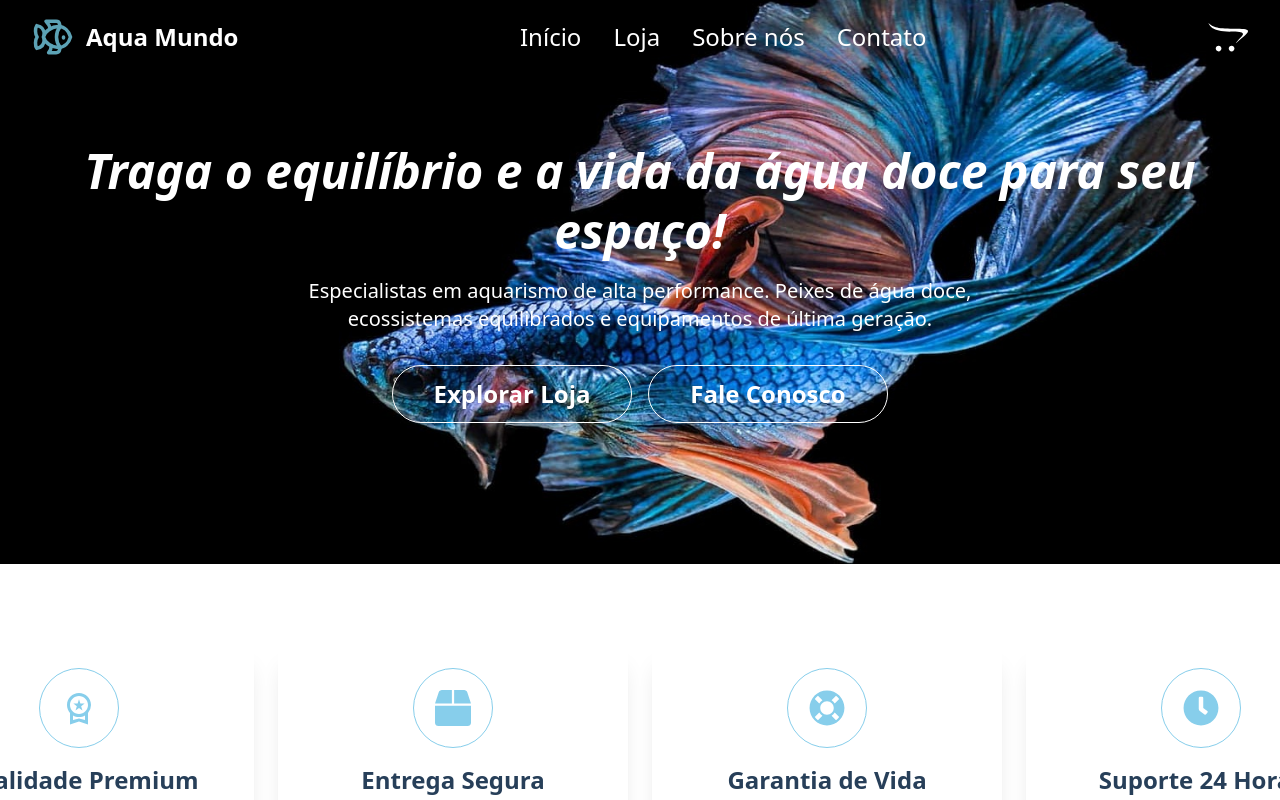
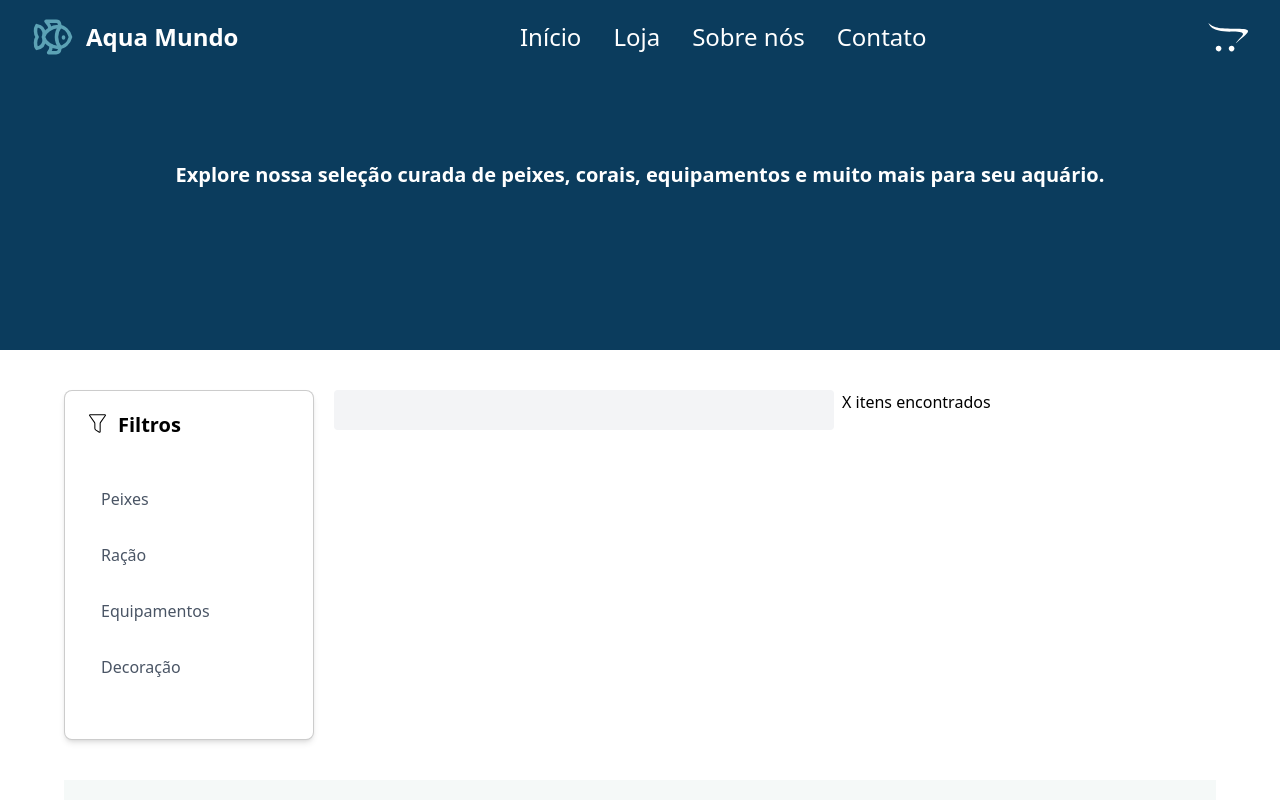
Before and after one commit to Ns-victo/aquamundo, a React (Vite) app in the folder aquamundo/: page /loja in a window 1280 px wide. Shown: the top 800 px of the page. Built offline with nearby package versions, Linux system fonts and the light colour scheme.

Commit message:
tela loja em desenvolvimento

```diff
--- a/aquamundo/package.json
+++ b/aquamundo/package.json
@@ -10,9 +10,11 @@
     "preview": "vite preview"
   },
   "dependencies": {
+    "@types/react-router-dom": "^5.3.3",
     "react": "^19.2.0",
     "react-dom": "^19.2.0",
-    "react-icons": "^5.5.0"
+    "react-icons": "^5.5.0",
+    "react-router-dom": "^7.13.1"
   },
   "devDependencies": {
     "@eslint/js": "^9.39.1",
--- a/aquamundo/src/App.tsx
+++ b/aquamundo/src/App.tsx
@@ -1,62 +1,24 @@
-import Header from "./components/header/header"
-import Layout from "./components/layout/layout"
-import Categorias from "./components/categorias/categorias"
-import DestaquesSemana from "./components/destaques/destaquesSemana"
-import Entrarcontato from "./components/entrarcontato/entrarcontato"
-import Footer from "./components/footer/footer"
+import { Routes, Route } from "react-router-dom"
+import Header from "./components/header/header";
 
-/* PALETA DE CORES DO PROJETO (Referência):
-   - #e7f0ed: Verde menta claríssimo (Fundo)
-   - #273f59: Azul petróleo (Textos escuros)
-   - #5ca2b5: Azul turquesa (Destaques e Ícones)
-   - #76b698: Verde suave (Acentos)
-*/
+import Home from "./pages/home/home";
+import Loja from "./pages/loja/loja";
+
+
 
 function App() {
-
   return (
-    /* WRAPPER PRINCIPAL:
-       - min-h-screen: Garante que o site ocupe no mínimo a altura total da tela,
-         evitando que o footer suba em telas muito grandes.
-       - flex flex-col: Organiza Header, Main e Footer em uma coluna vertical.
-       - bg-white: Cor de fundo base da página.
-       - overflow-x-hidden: Trava de segurança para impedir qualquer scroll lateral indesejado
-         que possa quebrar o layout no mobile.
-    */
-    <div className="min-h-screen flex flex-col bg-white overflow-x-hidden ">
-
-      {/* COMPONENTE DE CABEÇALHO:
-          Fica fixo no topo e gerencia a navegação principal.
-      */}
+    <>
       <Header />
 
-      {/* ÁREA DE CONTEÚDO PRINCIPAL:
-          - main: Tag semântica importante para SEO e acessibilidade.
-          - flex-1: Faz com que o conteúdo principal "empurre" o footer para o final da página,
-            mesmo que haja pouco texto.
-          - w-full: Garante que as seções ocupem 100% da largura disponível.
-      */}
-      <main className="flex-1 w-full">
-        {/* Seção Hero e Benefícios */}
-        <Layout />
+      <Routes>
+        <Route path="/" element={<Home />} />
+        <Route path="/loja" element={<Loja />} />
 
-        {/* Navegação por tipos de produtos */}
-        <Categorias />
 
-        {/* Vitrine de produtos em destaque */}
-        <DestaquesSemana />
-
-        {/* Chamada para ação (CTA) e dúvidas */}
-        <Entrarcontato />
-      </main>
-
-      {/* COMPONENTE DE RODAPÉ:
-          Contém informações institucionais, links e contatos.
-      */}
-      <Footer />
-
-    </div>
-  )
+      </Routes>
+    </>
+  );
 }
 
-export default App
+export default App;
--- /dev/null
+++ b/aquamundo/src/components/campobuscar/campobuscar.tsx
@@ -0,0 +1,14 @@
+
+export default function CampoBuscar() {
+    return (
+        <div className="flex flex-row ">
+            <div className="bg-gray-100 w-[500px] h-10 rounded ">
+                <input  className="bg-transparent  w-full border-none focus:outline-none"
+                 type="text" />
+
+            </div>
+
+            <h3 className="ml-2 justify-center items-center ">X itens encontrados</h3>
+        </div>
+    )
+}
--- /dev/null
+++ b/aquamundo/src/components/cardfiltros/cardfiltros.tsx
@@ -0,0 +1,30 @@
+import { CiFilter } from "react-icons/ci";
+
+
+export default function CardFiltros() {
+    return (
+        <div className="w-[250px] min-h-[350px] bg-white flex flex-col
+                        items-center gap-10 justify-start items-start
+                        border border-black/20 rounded-lg shadow-md p-5">
+            <div className="flex flex-row ">
+                <CiFilter size={25} />
+                <h3 className="font-bold ml-2 text-xl">Filtros</h3>
+            </div>
+            <div className="flex flex-col gap-4  w-full">
+                <button className=" w-full text-start text-gray-600 py-2 px-4 rounded hover:bg-blue-200 transition cursor-pointer hover:text-blue-800">
+                    Peixes
+                </button>
+                <button className=" w-full text-start text-gray-600 py-2 px-4 rounded hover:bg-blue-200 transition cursor-pointer hover:text-blue-800">
+                    Ração
+                </button>
+                <button className="w-full text-start text-gray-600 py-2 px-4 rounded hover:bg-blue-200 transition cursor-pointer hover:text-blue-800">
+                    Equipamentos
+                </button>
+                <button className="w-full text-start text-gray-600 py-2 px-4 rounded hover:bg-blue-200 transition cursor-pointer hover:text-blue-800">
+                    Decoração
+                </button>
+            </div>
+
+        </div>
+    );
+}
--- a/aquamundo/src/components/header/header.tsx
+++ b/aquamundo/src/components/header/header.tsx
@@ -2,13 +2,24 @@ import { LuFish } from "react-icons/lu";
 import { FaOpencart } from "react-icons/fa6";
 import { useEffect, useState } from "react";
 import { AiOutlineMenu } from "react-icons/ai";
+import { Link } from "react-router-dom";
 
 import MenuMobile from "../menuMobile/menuMobile";
 
 export default function Header() {
 
+  /* ESTADO DO MENU MOBILE:
+     - openMenu: Booleano que controla se o menu mobile está aberto ou fechado.
+     - setOpenMenu: Função responsável por atualizar o estado do menu.
+     - Inicialmente começa como 'false', ou seja, menu fechado.
+  */
   const [openMenu, setOpenMenu] = useState(false);
 
+  /* FUNÇÃO DE TOGGLE DO MENU:
+     - toggleMenu: Alterna o estado atual do menu mobile.
+     - prev => !prev: Inverte o valor anterior (true vira false e vice-versa).
+     - Utilizado ao clicar no ícone do menu hambúrguer.
+  */
   const toggleMenu = () => {
     setOpenMenu(prev => !prev);
   }
@@ -54,11 +65,14 @@ export default function Header() {
       {/* CONTAINER ALINHADOR:
          - max-w-7xl mx-auto: Mantém o menu alinhado com o restante do site.
          - justify-between: Separa a Logo, a Navegação e o Carrinho.
+         - px-8 py-4: Espaçamento interno horizontal e vertical para manter o layout equilibrado.
       */}
       <div className="max-w-7xl mx-auto flex items-center justify-between px-8 py-4 ">
 
         {/* ÁREA DA LOGO:
-           - O ícone e o texto mudam de cor dinamicamente conforme o scroll.
+           - Contém o ícone da marca e o nome da empresa.
+           - flex items-center gap-3: Mantém ícone e texto alinhados horizontalmente com espaçamento.
+           - As cores mudam dinamicamente dependendo do estado de scroll.
         */}
         <div className="flex items-center gap-3">
           <LuFish
@@ -75,30 +89,49 @@ export default function Header() {
         </div>
 
         {/* NAVEGAÇÃO PRINCIPAL:
-           - .map(): Gera os links automaticamente.
-           - hover:text-[#5ca2b5]: Feedback visual ao passar o mouse.
+           - hidden sm:block: Esconde o menu em telas pequenas (mobile).
+           - A navegação aparece apenas a partir do breakpoint "sm".
         */}
         <nav className="hidden sm:block">
+
+          {/* LISTA DE LINKS:
+             - flex gap-8: Distribui os links horizontalmente com espaçamento.
+             - .map(): Percorre um array de objetos contendo label e rota.
+             - Essa abordagem evita repetição de código e facilita manutenção.
+          */}
           <ul className="flex gap-8 ">
-            {["Início", "Loja", "Sobre nós", "Contato"].map(item => (
-              <li key={item}>
-                <a
-                  className={`text-2xl cursor-pointer transition-colors ${
+            {[
+              { label: "Início", to: "/" },
+              { label: "Loja", to: "/loja" },
+              { label: "Sobre nós", to: "/sobre" },
+              { label: "Contato", to: "/contato" },
+            ].map(nav => (
+
+              /* ITEM DA LISTA DE NAVEGAÇÃO:
+                 - key={nav.label}: Chave única exigida pelo React para listas.
+                 - Cada item renderiza um Link para navegação interna.
+              */
+              <li key={nav.label}>
+                <Link
+                  to={nav.to}
+                  className={`text-2xl transition-colors ${
                     scrolled
                       ? "text-blue-900 hover:text-[#5ca2b5]"
                       : "text-white hover:text-[#5ca2b5]"
                   }`}
                 >
-                  {item}
-                </a>
+                  {nav.label}
+                </Link>
               </li>
             ))}
           </ul>
         </nav>
 
         {/* ÍCONE DE CARRINHO:
-           - FaOpencart: Ícone intuitivo de compras.
-           - transition-colors: Suaviza a troca de cor branca para azul.
+           - Representa o acesso ao carrinho de compras.
+           - hidden sm:block: Aparece apenas em telas maiores.
+           - hover:text: Aplica feedback visual ao passar o mouse.
+           - transition-colors: Suaviza a mudança de cores.
         */}
         <FaOpencart
           size={40}
@@ -108,6 +141,13 @@ export default function Header() {
               : "text-white hover:text-[#5ca2b5]"
           }`}
         />
+
+        {/* ÍCONE DE MENU MOBILE (HAMBÚRGUER):
+           - AiOutlineMenu: Ícone utilizado para abrir o menu em telas pequenas.
+           - block sm:hidden: Visível apenas no mobile.
+           - onClick={toggleMenu}: Executa a função que abre ou fecha o menu.
+           - transition-colors: Mantém a transição suave entre cores.
+        */}
         <AiOutlineMenu
           size={35}
           onClick={toggleMenu}
@@ -121,12 +161,14 @@ export default function Header() {
 
       </div>
 
+      {/* RENDERIZAÇÃO CONDICIONAL DO MENU MOBILE:
+         - openMenu && <MenuMobile />
+         - O menu mobile só aparece quando openMenu for true.
+         - onClose={toggleMenu}: Permite que o menu se feche ao clicar em algum botão interno.
+      */}
       { openMenu && <MenuMobile onClose={toggleMenu} /> }
 
     </header>
 
-
-
-
   );
 }
--- a/aquamundo/src/pages/loja/loja.tsx
+++ b/aquamundo/src/pages/loja/loja.tsx
@@ -1,8 +1,29 @@
+import CardFiltros from "../../components/cardfiltros/cardfiltros";
+import CampoBuscar from "../../components/campobuscar/campobuscar";
+import DestaquesSemana from "../../components/destaques/destaquesSemana";
 
-export default function Loja () {
-    return (
-        <div>
-            <h1>Testando</h1>
+export default function Loja() {
+  return (
+    <div className="w-full flex flex-col items-center  justify-start">
+
+      {/* Seção azul com texto */}
+      <section className="w-full min-h-[350px] bg-[#0B3C5D] flex items-center justify-center p-10">
+        <div className="text-center text-white max-w-6xl">
+          <h4 className="text-xl font-bold">
+            Explore nossa seleção curada de peixes, corais, equipamentos e muito mais para seu aquário.
+          </h4>
         </div>
-    );
+      </section>
+
+        <div className="w-full max-w-6xl  flex flex-row mt-10 gap-5">
+          <CardFiltros />
+          <CampoBuscar />
+        </div>
+        <div className="w-full max-w-6xl  flex flex-row mt-10 gap-5">
+          <DestaquesSemana />
+        </div>
+
+
+    </div>
+  );
 }
```
Also changed, not shown: aquamundo/src/components/cardLoja/cardLoja.tsx (added, +33 -0 lines), aquamundo/src/components/menuMobile/menuMobile.tsx (+31 -10 lines), aquamundo/src/main.tsx (+9 -8 lines), 1 other file (tests, documents, lock files or other folders).
